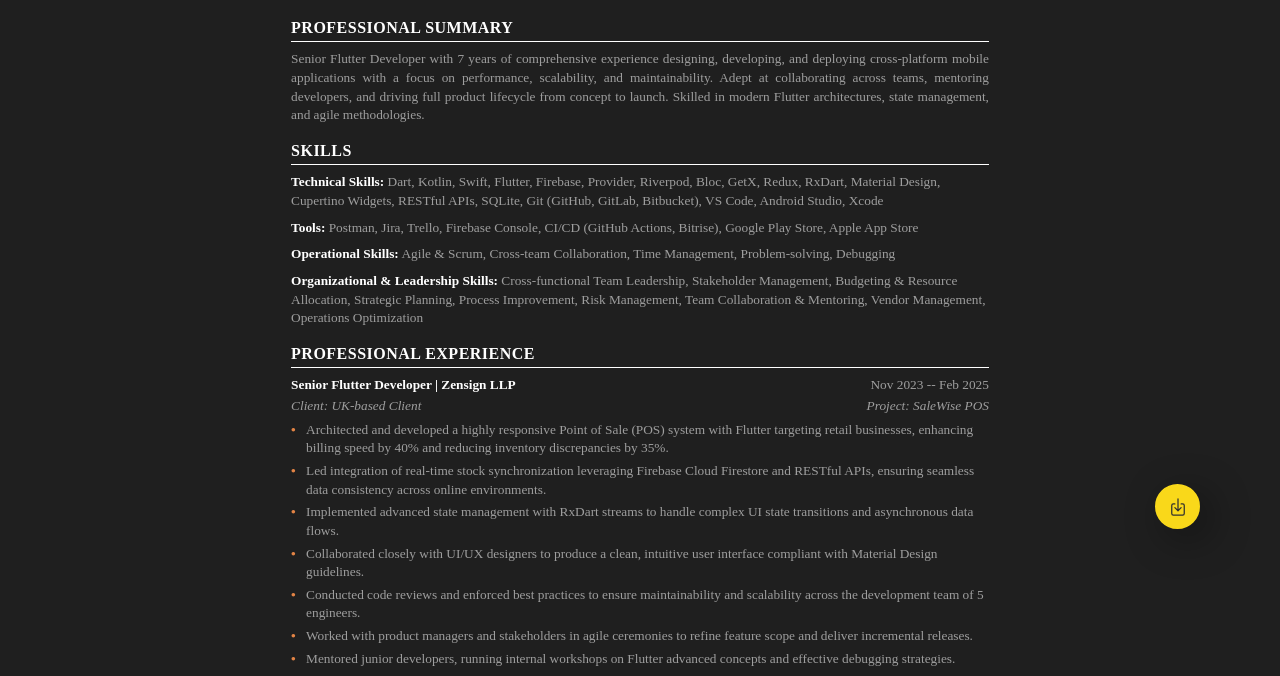
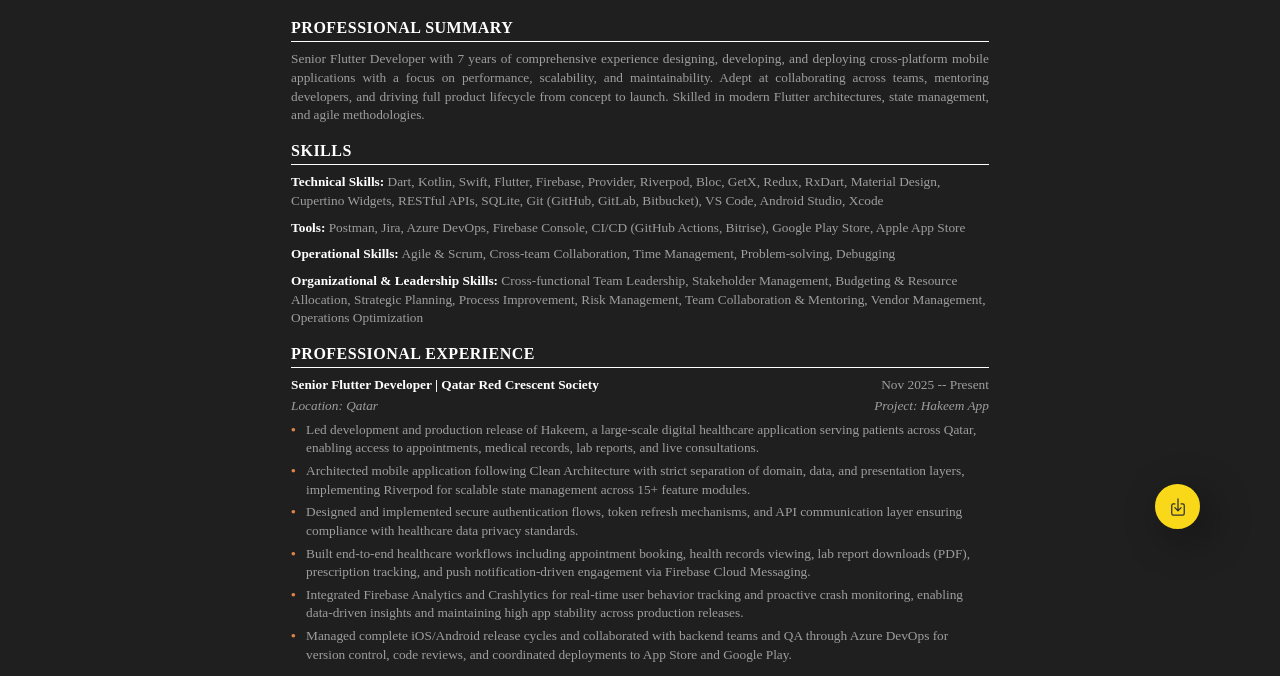
Before and after one commit to dilshadkallingal/dilshadkallingal.github.io, a plain HTML site: page cv.html in a window 1280 px wide. Shown: the part 246-922 px from the top of the page. Drawn offline with nearby package versions, Linux system fonts and the light colour scheme; a web font is replaced by a local one.

Commit message:
Update CV with experience at Qatar Red Crescent Society

```diff
--- a/cv.html
+++ b/cv.html
@@ -499,7 +499,7 @@
                     <strong>Technical Skills:</strong> Dart, Kotlin, Swift, Flutter, Firebase, Provider, Riverpod, Bloc, GetX, Redux, RxDart, Material Design, Cupertino Widgets, RESTful APIs, SQLite, Git (GitHub, GitLab, Bitbucket), VS Code, Android Studio, Xcode
                 </div>
                 <div class="cv-skill-category">
-                    <strong>Tools:</strong> Postman, Jira, Trello, Firebase Console, CI/CD (GitHub Actions, Bitrise), Google Play Store, Apple App Store
+                    <strong>Tools:</strong> Postman, Jira, Azure DevOps, Firebase Console, CI/CD (GitHub Actions, Bitrise), Google Play Store, Apple App Store
                 </div>
                 <div class="cv-skill-category">
                     <strong>Operational Skills:</strong> Agile & Scrum, Cross-team Collaboration, Time Management, Problem-solving, Debugging
@@ -513,6 +513,25 @@
         <!-- Professional Experience -->
         <div class="cv-section">
             <div class="cv-section-title">Professional Experience</div>
+
+            <div class="cv-experience-item">
+                <div class="cv-experience-header">
+                    <div class="cv-experience-title">Senior Flutter Developer | Qatar Red Crescent Society</div>
+                    <div class="cv-experience-date">Nov 2025 -- Present</div>
+                </div>
+                <div class="cv-experience-subtitle">
+                    <div>Location: Qatar</div>
+                    <div>Project: Hakeem App</div>
+                </div>
+                <ul class="cv-experience-list">
+                    <li>Led development and production release of Hakeem, a large-scale digital healthcare application serving patients across Qatar, enabling access to appointments, medical records, lab reports, and live consultations.</li>
+                    <li>Architected mobile application following Clean Architecture with strict separation of domain, data, and presentation layers, implementing Riverpod for scalable state management across 15+ feature modules.</li>
+                    <li>Designed and implemented secure authentication flows, token refresh mechanisms, and API communication layer ensuring compliance with healthcare data privacy standards.</li>
+                    <li>Built end-to-end healthcare workflows including appointment booking, health records viewing, lab report downloads (PDF), prescription tracking, and push notification-driven engagement via Firebase Cloud Messaging.</li>
+                    <li>Integrated Firebase Analytics and Crashlytics for real-time user behavior tracking and proactive crash monitoring, enabling data-driven insights and maintaining high app stability across production releases.</li>
+                    <li>Managed complete iOS/Android release cycles and collaborated with backend teams and QA through Azure DevOps for version control, code reviews, and coordinated deployments to App Store and Google Play.</li>
+                </ul>
+            </div>
 
             <div class="cv-experience-item">
                 <div class="cv-experience-header">
```
